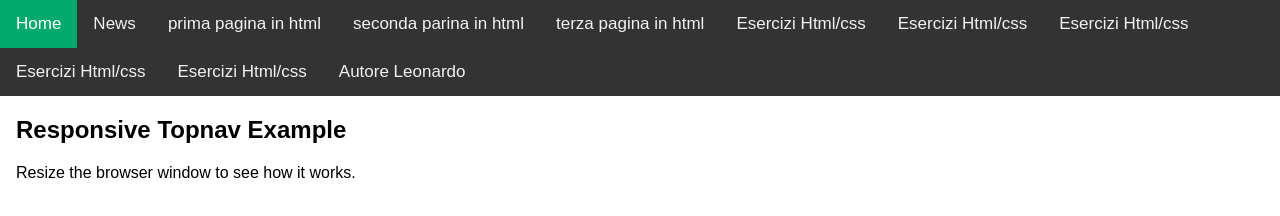
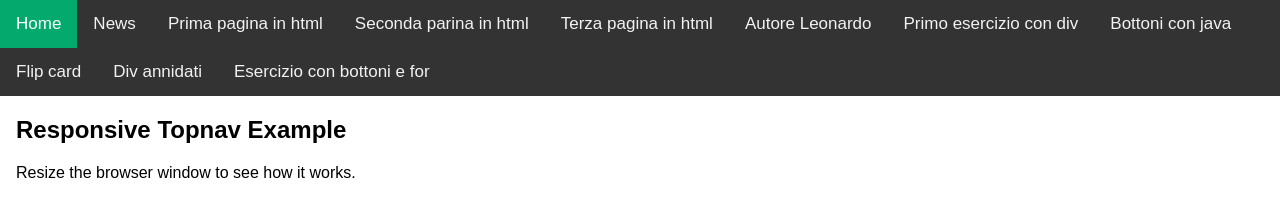
Before and after one commit to Leocanrdo/informatica, a plain HTML site: page index.htm in a window 1280 px wide. Drawn offline with Linux system fonts and the light colour scheme.

Commit message:
Update index.htm

```diff
--- a/index.htm
+++ b/index.htm
@@ -66,15 +66,16 @@ body {
 <div class="topnav" id="myTopnav">
   <a href="#home" class="active">Home</a>
   <a href="#news">News</a>
-  <a href="https://leocanrdo.github.io/informatica/primapagina.html">prima pagina in html</a>
-   <a href="https://leocanrdo.github.io/informatica/secondapagina.html">seconda parina in html</a>
-   <a href="https://leocanrdo.github.io/informatica/terzapagina.html">terza pagina in html</a>
-   <a href="menu_esercizi.htm">Esercizi Html/css</a>
-   <a href="menu_esercizi.htm">Esercizi Html/css</a>
-   <a href="menu_esercizi.htm">Esercizi Html/css</a>
-   <a href="menu_esercizi.htm">Esercizi Html/css</a>
-   <a href="menu_esercizi.htm">Esercizi Html/css</a>
+  <a href="https://leocanrdo.github.io/informatica/primapagina.html">Prima pagina in html</a>
+  <a href="https://leocanrdo.github.io/informatica/secondapagina.html">Seconda parina in html</a>
+  <a href="https://leocanrdo.github.io/informatica/terzapagina.html">Terza pagina in html</a>
   <a href="https://leocanrdo.github.io/informatica/scheda_personale.html">Autore Leonardo</a>
+  <a href="https://leocanrdo.github.io/informatica/div.html">Primo esercizio con div</a>
+  <a href="https://leocanrdo.github.io/informatica/java.html">Bottoni con java</a>
+  <a href="https://leocanrdo.github.io/informatica/flipcard.html">Flip card</a>
+  <a href="https://leocanrdo.github.io/informatica/divannidati.html">Div annidati</a>
+  <a href="https://leocanrdo.github.io/informatica/buttonefor.html">Esercizio con bottoni e for</a>
+
   <a href="javascript:void(0);" class="icon" onclick="myFunction()">
     <i class="fa fa-bars"></i>
   </a>
```
